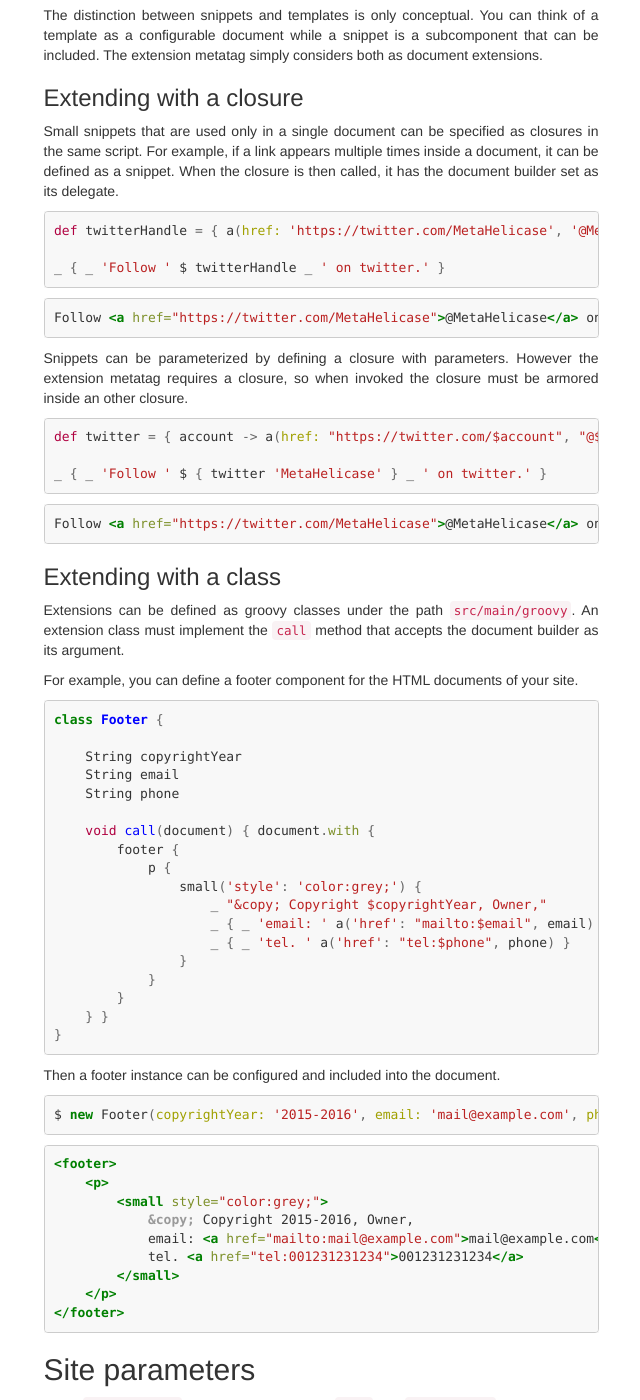
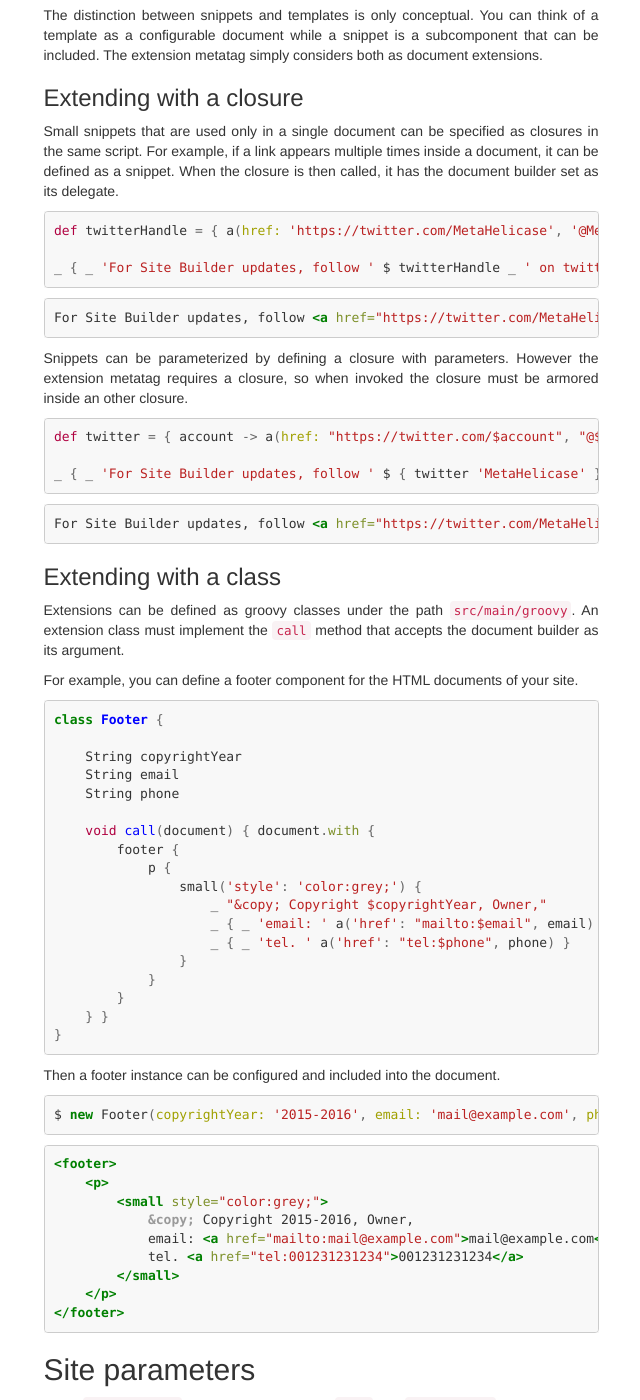
Before and after one commit to metahelicase/site-builder, a Jekyll site: the page built from examples/index.md, in a window 1280 px wide and 1400 px high, scrolled down 5858 px. Shown: the whole window, without its empty margins (319-959 px from the left). Built offline with Jekyll 4.4.1, drawn with Linux system fonts in a browser that asks for light colours; nearby versions of some CDN libraries; some of the changed text lies outside the part shown.

Commit message:
Updated examples with new version 1.1

````diff
--- a/examples/index.md
+++ b/examples/index.md
@@ -353,11 +353,11 @@ When the closure is then called, it has the document builder set as its delegate
 ```groovy
 def twitterHandle = { a(href: 'https://twitter.com/MetaHelicase', '@MetaHelicase') }
 
-_ { _ 'Follow ' $ twitterHandle _ ' on twitter.' }
+_ { _ 'For Site Builder updates, follow ' $ twitterHandle _ ' on twitter.' }
 ```
 
 ```html
-Follow <a href="https://twitter.com/MetaHelicase">@MetaHelicase</a> on twitter.
+For Site Builder updates, follow <a href="https://twitter.com/MetaHelicase">@MetaHelicase</a> on twitter.
 ```
 
 Snippets can be parameterized by defining a closure with parameters.
@@ -366,11 +366,11 @@ However the extension metatag requires a closure, so when invoked the closure mu
 ```groovy
 def twitter = { account -> a(href: "https://twitter.com/$account", "@$account") }
 
-_ { _ 'Follow ' $ { twitter 'MetaHelicase' } _ ' on twitter.' }
+_ { _ 'For Site Builder updates, follow ' $ { twitter 'MetaHelicase' } _ ' on twitter.' }
 ```
 
 ```html
-Follow <a href="https://twitter.com/MetaHelicase">@MetaHelicase</a> on twitter.
+For Site Builder updates, follow <a href="https://twitter.com/MetaHelicase">@MetaHelicase</a> on twitter.
 ```
 
 ### Extending with a class
@@ -428,6 +428,7 @@ The parameters always present in the `site` object are the following:
   - `site.builder`: the DSL delegate,
   - `site.root`: the path under which the pages are located,
   - `site.page`: the full path of the page currently being built,
+  - `site.home`: the relative path to the site home location,
   - `site.indentation`: how many spaces is made of an indentation level in the built HTML.
 
 The example below shows how to use site parameters.
@@ -459,10 +460,10 @@ footer "Copyright (C) $site.copyrightYear"
 The generated page will contain the values of the specified parameters.
 
 ```html
-<!-- build/site/index.html -->
+<!-- build/site/mysite/index.html -->
 
 <h1>My Site</h1>
-<a href="/mysite/">Home</a>
+<a href="./">Home</a>
 <p>This is page /mysite/index.html</p>
 <footer>Copyright (C) 2016</footer>
 ```
````
Also changed, not shown: other parts of examples/index.md (+3 -3 lines).
